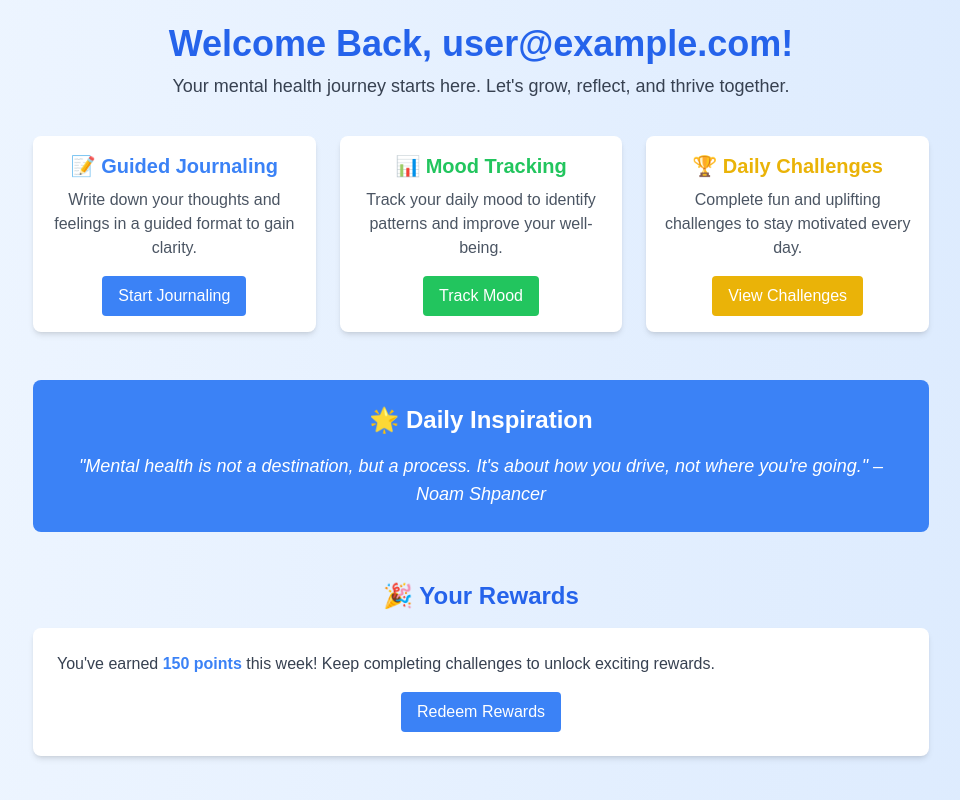
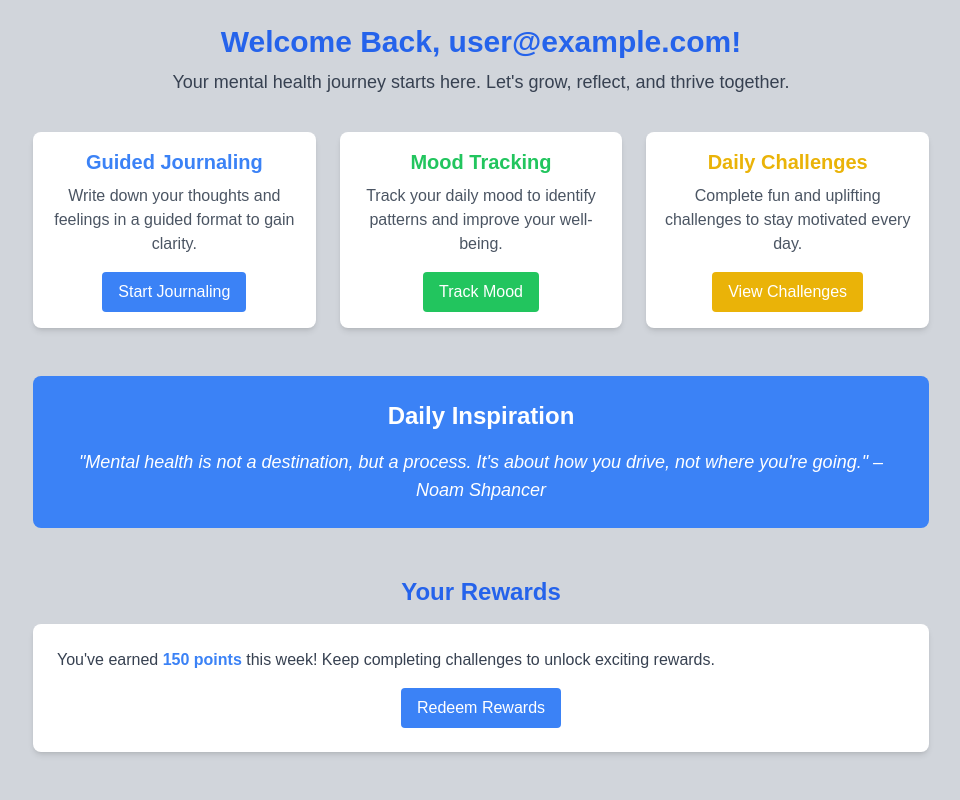
Before and after one commit to Fortunechinenyem/Gaming-Mentalhealth-App, a Next.js app: page / in a window 1280 px wide. Shown: the whole page, without its empty margins (159-1119 px from the left). Built offline with nearby package versions, Linux system fonts and the light colour scheme; no server answers; sample sign-in values are in the browser's storage.

Commit message:
update on homepage

```diff
--- a/pages/index.js
+++ b/pages/index.js
@@ -17,10 +17,10 @@
   if (!user) return null;
 
   return (
-    <div className="min-h-screen bg-gradient-to-r from-blue-50 to-blue-100 p-6">
+    <div className="min-h-screen bg-gray-300 p-6">
       <div className="max-w-4xl mx-auto">
         <header className="text-center mb-8">
-          <h1 className="text-4xl font-extrabold text-blue-600">
+          <h1 className="text-3xl font-bold text-blue-600">
             Welcome Back, {user.email}!
           </h1>
           <p className="text-lg text-gray-700 mt-2">
@@ -32,7 +32,7 @@
         <section className="grid grid-cols-1 sm:grid-cols-2 md:grid-cols-3 gap-6 mt-9">
           <div className="bg-white shadow-md rounded-lg p-4 flex flex-col items-center">
             <h2 className="text-xl font-semibold text-blue-500 mb-2">
-              📝 Guided Journaling
+              Guided Journaling
             </h2>
             <p className="text-gray-600 text-center mb-4">
               Write down your thoughts and feelings in a guided format to gain
@@ -45,7 +45,7 @@
 
           <div className="bg-white shadow-md rounded-lg p-4 flex flex-col items-center">
             <h2 className="text-xl font-semibold text-green-500 mb-2">
-              📊 Mood Tracking
+              Mood Tracking
             </h2>
             <p className="text-gray-600 text-center mb-4">
               Track your daily mood to identify patterns and improve your
@@ -58,7 +58,7 @@
 
           <div className="bg-white shadow-md rounded-lg p-4 flex flex-col items-center">
             <h2 className="text-xl font-semibold text-yellow-500 mb-2">
-              🏆 Daily Challenges
+              Daily Challenges
             </h2>
             <p className="text-gray-600 text-center mb-4">
               Complete fun and uplifting challenges to stay motivated every day.
@@ -70,7 +70,7 @@
         </section>
 
         <section className="mt-12 bg-blue-500 text-white rounded-lg p-6 text-center">
-          <h2 className="text-2xl font-semibold mb-4">🌟 Daily Inspiration</h2>
+          <h2 className="text-2xl font-semibold mb-4">Daily Inspiration</h2>
           <p className="text-lg italic">
             "Mental health is not a destination, but a process. It's about how
             you drive, not where you're going." – Noam Shpancer
@@ -79,7 +79,7 @@
 
         <section className="mt-12">
           <h2 className="text-2xl font-semibold text-blue-600 text-center mb-4">
-            🎉 Your Rewards
+            Your Rewards
           </h2>
           <div className="bg-white shadow-md rounded-lg p-6">
             <p className="text-gray-700">
```
